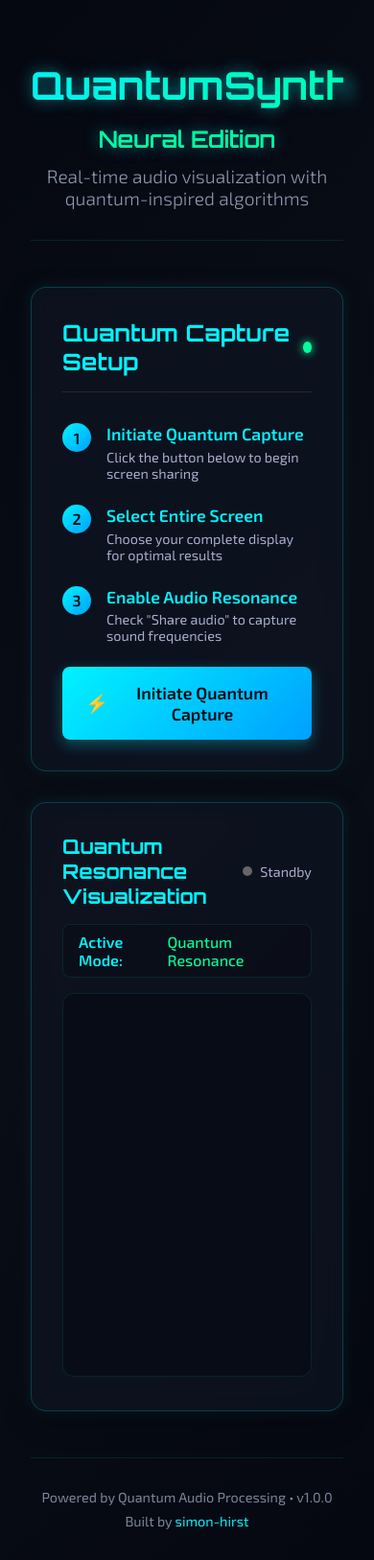
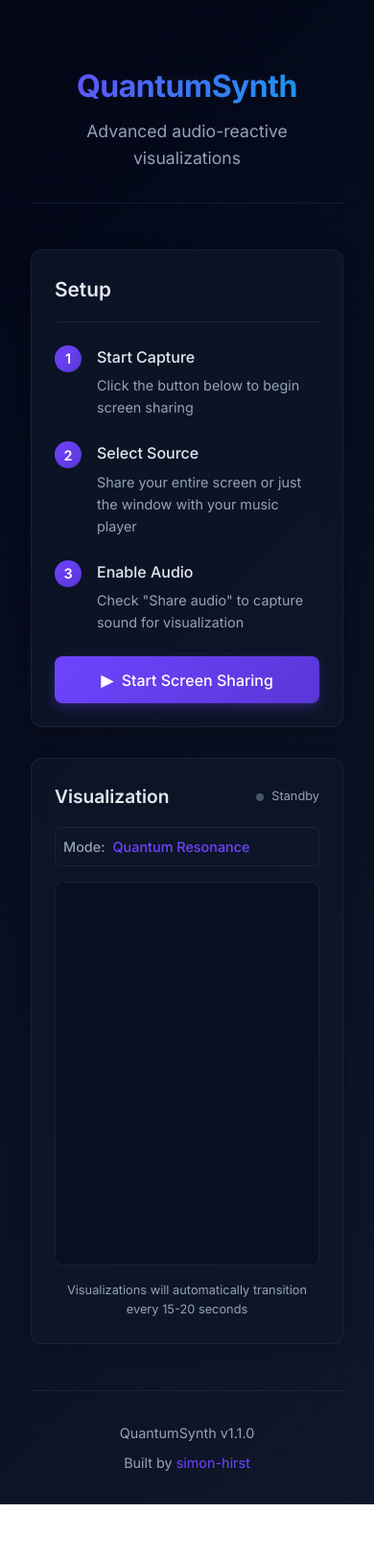
Before and after one commit to simon-hirst/quantum-synth-ultimate, a website built with Vite: page frontend/index.html in a window 390 px wide. Shown: the whole page at 96% size. After the commit the page ends 1568 px from the top, so only its background shows below. Built offline with nearby package versions, Linux system fonts and the light colour scheme.

Commit message:
feat: professional UI redesign with smooth transitions

```diff
--- a/frontend/src/main.ts
+++ b/frontend/src/main.ts
@@ -8,7 +8,10 @@ class QuantumSynth {
   private dataArray: Uint8Array | null = null;
   private animationFrame: number | null = null;
   private currentVisualization: number = 0;
+  private nextVisualization: number = 0;
   private visualizationTimer: number | null = null;
+  private transitionProgress: number = 0;
+  private isTransitioning: boolean = false;
   private visualizationNames = ['Quantum Resonance', 'Neural Particles', 'Temporal Waveforms'];
   private visualizationElement: HTMLElement;
 
@@ -48,15 +51,28 @@ class QuantumSynth {
   }
 
   private startVisualizationSwitching() {
-    // Switch visualizations every 10-15 seconds
+    // Switch visualizations every 15-20 seconds
     const switchVisualization = () => {
-      this.currentVisualization = (this.currentVisualization + 1) % 3;
-      this.visualizationElement.textContent = this.visualizationNames[this.currentVisualization];
-      this.visualizationTimer = setTimeout(switchVisualization, 10000 + Math.random() * 5000);
+      this.nextVisualization = (this.currentVisualization + 1 + Math.floor(Math.random() * 2)) % 3;
+      this.isTransitioning = true;
+      this.transitionProgress = 0;
+
+      // Update UI to show next visualization
+      this.visualizationElement.textContent =
+        `${this.visualizationNames[this.currentVisualization]} → ${this.visualizationNames[this.nextVisualization]}`;
+
+      // Complete transition after 2 seconds
+      setTimeout(() => {
+        this.currentVisualization = this.nextVisualization;
+        this.isTransitioning = false;
+        this.visualizationElement.textContent = this.visualizationNames[this.currentVisualization];
+      }, 2000);
+
+      this.visualizationTimer = setTimeout(switchVisualization, 15000 + Math.random() * 5000);
     };
 
     this.visualizationElement.textContent = this.visualizationNames[this.currentVisualization];
-    this.visualizationTimer = setTimeout(switchVisualization, 10000 + Math.random() * 5000);
+    this.visualizationTimer = setTimeout(switchVisualization, 15000 + Math.random() * 5000);
   }
 
   private visualize() {
@@ -64,12 +80,33 @@ class QuantumSynth {
 
     this.analyser.getByteFrequencyData(this.dataArray);
 
-    // Clear canvas
-    this.ctx.fillStyle = 'rgba(5, 8, 17, 0.1)';
+    // Clear canvas with a subtle dark background
+    this.ctx.fillStyle = 'rgba(10, 12, 18, 0.2)';
     this.ctx.fillRect(0, 0, this.canvas.width/2, this.canvas.height/2);
 
-    // Call appropriate visualization based on current mode
-    switch (this.currentVisualization) {
+    // Handle transitions
+    if (this.isTransitioning) {
+      this.transitionProgress += 0.02;
+      if (this.transitionProgress > 1) this.transitionProgress = 1;
+
+      // Draw both visualizations during transition
+      this.ctx.globalAlpha = 1 - this.transitionProgress;
+      this.drawVisualization(this.currentVisualization);
+
+      this.ctx.globalAlpha = this.transitionProgress;
+      this.drawVisualization(this.nextVisualization);
+
+      this.ctx.globalAlpha = 1;
+    } else {
+      // Draw single visualization
+      this.drawVisualization(this.currentVisualization);
+    }
+
+    this.animationFrame = requestAnimationFrame(() => this.visualize());
+  }
+
+  private drawVisualization(visualization: number) {
+    switch (visualization) {
       case 0:
         this.drawQuantumResonance();
         break;
@@ -80,8 +117,6 @@ class QuantumSynth {
         this.drawTemporalWaveforms();
         break;
     }
-
-    this.animationFrame = requestAnimationFrame(() => this.visualize());
   }
 
   private drawQuantumResonance() {
@@ -104,9 +139,10 @@ class QuantumSynth {
       const y2 = Math.sin(angle) * (radius + amplitude * radius * 0.5);
 
       // Create gradient for each segment
+      const hue = (i * 360 / this.dataArray!.length + Date.now() / 50) % 360;
       const segmentGradient = this.ctx.createLinearGradient(x1, y1, x2, y2);
-      segmentGradient.addColorStop(0, `hsl(${i * 360 / this.dataArray!.length}, 100%, 70%)`);
-      segmentGradient.addColorStop(1, `hsl(${(i * 360 / this.dataArray!.length + 60) % 360}, 100%, 50%)`);
+      segmentGradient.addColorStop(0, `hsl(${hue}, 80%, 65%)`);
+      segmentGradient.addColorStop(1, `hsl(${(hue + 40) % 360}, 80%, 45%)`);
 
       this.ctx.strokeStyle = segmentGradient;
       this.ctx.lineWidth = 2 + amplitude * 3;
@@ -118,8 +154,8 @@ class QuantumSynth {
 
     // Draw central quantum core
     const coreGradient = this.ctx.createRadialGradient(0, 0, 0, 0, 0, radius * 0.2);
-    coreGradient.addColorStop(0, 'rgba(255, 255, 255, 0.8)');
-    coreGradient.addColorStop(1, 'rgba(100, 200, 255, 0.5)');
+    coreGradient.addColorStop(0, 'rgba(255, 255, 255, 0.9)');
+    coreGradient.addColorStop(1, 'rgba(120, 150, 255, 0.5)');
 
     this.ctx.beginPath();
     this.ctx.arc(0, 0, radius * 0.2, 0, 2 * Math.PI);
@@ -145,9 +181,10 @@ class QuantumSynth {
       const size = 2 + amplitude * 8;
 
       // Create gradient for particle
+      const hue = (i * 360 / particleCount + Date.now() / 40) % 360;
       const gradient = this.ctx.createRadialGradient(x, y, 0, x, y, size);
-      gradient.addColorStop(0, `hsla(${i * 360 / particleCount}, 100%, 70%, 0.8)`);
-      gradient.addColorStop(1, `hsla(${(i * 360 / particleCount + 60) % 360}, 100%, 50%, 0.2)`);
+      gradient.addColorStop(0, `hsla(${hue}, 80%, 70%, 0.9)`);
+      gradient.addColorStop(1, `hsla(${(hue + 30) % 360}, 80%, 50%, 0.2)`);
 
       this.ctx.beginPath();
       this.ctx.arc(x, y, size, 0, 2 * Math.PI);
@@ -165,7 +202,7 @@ class QuantumSynth {
         this.ctx.beginPath();
         this.ctx.moveTo(prevX, prevY);
         this.ctx.lineTo(x, y);
-        this.ctx.strokeStyle = `hsla(${i * 360 / particleCount}, 100%, 60%, ${0.2 + amplitude * 0.6})`;
+        this.ctx.strokeStyle = `hsla(${hue}, 70%, 60%, ${0.2 + amplitude * 0.6})`;
         this.ctx.lineWidth = 1;
         this.ctx.stroke();
       }
@@ -180,8 +217,8 @@ class QuantumSynth {
 
     // Draw background gradient
     const bgGradient = this.ctx.createLinearGradient(0, 0, width, 0);
-    bgGradient.addColorStop(0, 'rgba(0, 20, 40, 0.3)');
-    bgGradient.addColorStop(1, 'rgba(0, 40, 80, 0.3)');
+    bgGradient.addColorStop(0, 'rgba(15, 20, 30, 0.4)');
+    bgGradient.addColorStop(1, 'rgba(20, 25, 35, 0.4)');
 
     this.ctx.fillStyle = bgGradient;
     this.ctx.fillRect(0, centerY - height/2, width, height);
@@ -203,10 +240,11 @@ class QuantumSynth {
     }
 
     // Create waveform gradient
+    const timeOffset = Date.now() / 100;
     const waveformGradient = this.ctx.createLinearGradient(0, 0, width, 0);
-    waveformGradient.addColorStop(0, '#00f3ff');
-    waveformGradient.addColorStop(0.5, '#ff00d6');
-    waveformGradient.addColorStop(1, '#00ff9d');
+    waveformGradient.addColorStop(0, `hsl(${(timeOffset) % 360}, 70%, 65%)`);
+    waveformGradient.addColorStop(0.5, `hsl(${(timeOffset + 120) % 360}, 70%, 65%)`);
+    waveformGradient.addColorStop(1, `hsl(${(timeOffset + 240) % 360}, 70%, 65%)`);
 
     this.ctx.strokeStyle = waveformGradient;
     this.ctx.lineWidth = 3;
@@ -218,9 +256,9 @@ class QuantumSynth {
     this.ctx.closePath();
 
     const fillGradient = this.ctx.createLinearGradient(0, 0, width, 0);
-    fillGradient.addColorStop(0, 'rgba(0, 243, 255, 0.2)');
-    fillGradient.addColorStop(0.5, 'rgba(255, 0, 214, 0.2)');
-    fillGradient.addColorStop(1, 'rgba(0, 255, 157, 0.2)');
+    fillGradient.addColorStop(0, `hsla(${(timeOffset) % 360}, 70%, 65%, 0.2)`);
+    fillGradient.addColorStop(0.5, `hsla(${(timeOffset + 120) % 360}, 70%, 65%, 0.2)`);
+    fillGradient.addColorStop(1, `hsla(${(timeOffset + 240) % 360}, 70%, 65%, 0.2)`);
 
     this.ctx.fillStyle = fillGradient;
     this.ctx.fill();
@@ -246,15 +284,14 @@ document.addEventListener('DOMContentLoaded', () => {
   app.innerHTML = `
     <div class="quantum-container">
       <div class="quantum-header">
-        <h1 class="quantum-title">QuantumSynth <span class="neural-edition">Neural Edition</span></h1>
-        <p class="quantum-subtitle">Real-time audio visualization with quantum-inspired algorithms</p>
+        <h1 class="quantum-title">QuantumSynth</h1>
+        <p class="quantum-subtitle">Advanced audio-reactive visualizations</p>
       </div>
 
       <div class="quantum-content">
         <div class="quantum-card">
           <div class="card-header">
-            <h2>Quantum Capture Setup</h2>
-            <div class="pulse-dot"></div>
+            <h2>Setup</h2>
           </div>
 
           <div class="card-body">
@@ -262,7 +299,7 @@ document.addEventListener('DOMContentLoaded', () => {
               <div class="instruction-step">
                 <div class="step-number">1</div>
                 <div class="step-content">
-                  <h3>Initiate Quantum Capture</h3>
+                  <h3>Start Capture</h3>
                   <p>Click the button below to begin screen sharing</p>
                 </div>
               </div>
@@ -270,50 +307,53 @@ document.addEventListener('DOMContentLoaded', () => {
               <div class="instruction-step">
                 <div class="step-number">2</div>
                 <div class="step-content">
-                  <h3>Select Entire Screen</h3>
-                  <p>Choose your complete display for optimal results</p>
+                  <h3>Select Source</h3>
+                  <p>Share your entire screen or just the window with your music player</p>
                 </div>
               </div>
 
               <div class="instruction-step">
                 <div class="step-number">3</div>
                 <div class="step-content">
-                  <h3>Enable Audio Resonance</h3>
-                  <p>Check "Share audio" to capture sound frequencies</p>
+                  <h3>Enable Audio</h3>
+                  <p>Check "Share audio" to capture sound for visualization</p>
                 </div>
               </div>
             </div>
 
             <button id="startButton" class="quantum-btn primary">
-              <span class="btn-icon">⚡</span>
-              Initiate Quantum Capture
+              <span class="btn-icon">▶</span>
+              Start Screen Sharing
             </button>
 
             <button id="stopButton" class="quantum-btn secondary" style="display: none;">
-              <span class="btn-icon">⏹️</span>
-              Terminate Connection
+              <span class="btn-icon">⏹</span>
+              Stop Sharing
             </button>
           </div>
         </div>
 
         <div class="visualization-container">
           <div class="viz-header">
-            <h3>Quantum Resonance Visualization</h3>
+            <h3>Visualization</h3>
             <div class="status-indicator">
               <span class="status-dot"></span>
               <span class="status-text">Standby</span>
             </div>
           </div>
           <div class="viz-mode">
-            <span class="mode-label">Active Mode:</span>
+            <span class="mode-label">Mode:</span>
             <span id="currentVisualization">Quantum Resonance</span>
           </div>
           <canvas id="visualizer"></canvas>
+          <div class="viz-footer">
+            <p>Visualizations will automatically transition every 15-20 seconds</p>
+          </div>
         </div>
       </div>
 
       <div class="quantum-footer">
-        <p>Powered by Quantum Audio Processing • v1.0.0</p>
+        <p>QuantumSynth v1.1.0</p>
         <p class="github-attribution">Built by <a href="https://github.com/simon-hirst" target="_blank" rel="noopener">simon-hirst</a></p>
       </div>
     </div>
@@ -344,7 +384,7 @@ document.addEventListener('DOMContentLoaded', () => {
         audio: true
       })
       .then(stream => {
-        console.log('Quantum capture established');
+        console.log('Screen sharing started');
         mediaStream = stream;
         startButton.style.display = 'none';
         stopButton.style.display = 'block';
@@ -360,16 +400,16 @@ document.addEventListener('DOMContentLoaded', () => {
         }
       })
       .catch(error => {
-        console.error('Quantum capture failed:', error);
+        console.error('Error starting screen share:', error);
         startButton.disabled = false;
-        startButton.innerHTML = '<span class="btn-icon">⚡</span> Retry Quantum Capture';
+        startButton.innerHTML = '<span class="btn-icon">▶</span> Try Again';
         statusDot.classList.remove('pending');
         statusText.textContent = 'Error';
       });
     } else {
-      alert('Quantum capture not supported in this browser');
+      alert('Screen sharing not supported in this browser');
       startButton.disabled = false;
-      startButton.innerHTML = '<span class="btn-icon">⚡</span> Initiate Quantum Capture';
+      startButton.innerHTML = '<span class="btn-icon">▶</span> Start Screen Sharing';
       statusText.textContent = 'Unsupported';
     }
   }
@@ -384,7 +424,7 @@ document.addEventListener('DOMContentLoaded', () => {
     stopButton.style.display = 'none';
     startButton.style.display = 'block';
     startButton.disabled = false;
-    startButton.innerHTML = '<span class="btn-icon">⚡</span> Initiate Quantum Capture';
+    startButton.innerHTML = '<span class="btn-icon">▶</span> Start Screen Sharing';
     statusDot.classList.remove('active');
     statusText.textContent = 'Standby';
   }
--- a/frontend/src/style.css
+++ b/frontend/src/style.css
@@ -1,16 +1,17 @@
-@import url('https://fonts.googleapis.com/css2?family=Orbitron:wght@400;500;700&family=Exo+2:wght@300;400;500;600&display=swap');
+@import url('https://fonts.googleapis.com/css2?family=Inter:wght@300;400;500;600;700&display=swap');
 
 :root {
-  --primary: #00f3ff;
-  --primary-dark: #00a0ff;
-  --secondary: #ff00d6;
-  --accent: #00ff9d;
-  --dark: #0a0e17;
-  --darker: #050811;
-  --light: #ccd6f6;
-  --card-bg: rgba(15, 20, 35, 0.7);
-  --card-border: rgba(0, 243, 255, 0.2);
-  --glow: 0 0 10px var(--primary), 0 0 20px var(--primary);
+  --primary: #6e44ff;
+  --primary-dark: #5a36d6;
+  --secondary: #0ea5e9;
+  --accent: #10b981;
+  --dark: #0f172a;
+  --darker: #020617;
+  --light: #f1f5f9;
+  --card-bg: rgba(15, 23, 42, 0.7);
+  --card-border: rgba(148, 163, 184, 0.1);
+  --text-primary: #e2e8f0;
+  --text-secondary: #94a3b8;
 }
 
 * {
@@ -20,11 +21,12 @@
 }
 
 body {
-  background: linear-gradient(135deg, var(--darker) 0%, var(--dark) 50%, var(--darker) 100%);
-  color: var(--light);
-  font-family: 'Exo 2', sans-serif;
+  background: linear-gradient(135deg, var(--darker) 0%, var(--dark) 100%);
+  color: var(--text-primary);
+  font-family: 'Inter', sans-serif;
   min-height: 100vh;
   overflow-x: hidden;
+  line-height: 1.6;
 }
 
 .quantum-container {
@@ -40,31 +42,24 @@ body {
   text-align: center;
   margin-bottom: 3rem;
   padding: 2rem 0;
-  border-bottom: 1px solid rgba(0, 243, 255, 0.1);
+  border-bottom: 1px solid rgba(148, 163, 184, 0.1);
 }
 
 .quantum-title {
-  font-family: 'Orbitron', sans-serif;
-  font-size: 3.5rem;
+  font-size: 2.5rem;
   font-weight: 700;
-  background: linear-gradient(45deg, var(--primary), var(--accent));
+  background: linear-gradient(135deg, var(--primary) 0%, var(--secondary) 100%);
   -webkit-background-clip: text;
   background-clip: text;
   color: transparent;
   margin-bottom: 0.5rem;
-  text-shadow: 0 0 15px rgba(0, 243, 255, 0.5);
-}
-
-.neural-edition {
-  font-size: 1.5rem;
-  font-weight: 500;
-  color: var(--accent);
+  letter-spacing: -0.5px;
 }
 
 .quantum-subtitle {
-  font-size: 1.2rem;
-  color: rgba(204, 214, 246, 0.7);
-  font-weight: 300;
+  font-size: 1.1rem;
+  color: var(--text-secondary);
+  font-weight: 400;
 }
 
 .quantum-content {
@@ -77,40 +72,22 @@ body {
 .quantum-card {
   background: var(--card-bg);
   border: 1px solid var(--card-border);
-  border-radius: 16px;
-  padding: 2rem;
+  border-radius: 12px;
+  padding: 1.5rem;
   backdrop-filter: blur(10px);
-  box-shadow: 0 10px 30px rgba(0, 0, 0, 0.3), 0 0 15px rgba(0, 243, 255, 0.1);
+  box-shadow: 0 4px 20px rgba(0, 0, 0, 0.2);
 }
 
 .card-header {
-  display: flex;
-  justify-content: space-between;
-  align-items: center;
-  margin-bottom: 2rem;
+  margin-bottom: 1.5rem;
   padding-bottom: 1rem;
-  border-bottom: 1px solid rgba(255, 255, 255, 0.1);
+  border-bottom: 1px solid rgba(148, 163, 184, 0.1);
 }
 
 .card-header h2 {
-  font-family: 'Orbitron', sans-serif;
-  font-size: 1.5rem;
-  color: var(--primary);
-}
-
-.pulse-dot {
-  width: 12px;
-  height: 12px;
-  background: var(--accent);
-  border-radius: 50%;
-  box-shadow: 0 0 10px var(--accent);
-  animation: pulse 2s infinite;
-}
-
-@keyframes pulse {
-  0% { opacity: 0.7; }
-  50% { opacity: 1; }
-  100% { opacity: 0.7; }
+  font-size: 1.3rem;
+  font-weight: 600;
+  color: var(--text-primary);
 }
 
 .instruction-step {
@@ -121,26 +98,28 @@ body {
 
 .step-number {
   background: linear-gradient(135deg, var(--primary), var(--primary-dark));
-  color: var(--darker);
-  width: 30px;
-  height: 30px;
+  color: white;
+  width: 28px;
+  height: 28px;
   border-radius: 50%;
   display: flex;
   align-items: center;
   justify-content: center;
-  font-weight: bold;
+  font-weight: 600;
+  font-size: 0.9rem;
   margin-right: 1rem;
   flex-shrink: 0;
 }
 
 .step-content h3 {
-  font-size: 1.1rem;
+  font-size: 1rem;
   margin-bottom: 0.3rem;
-  color: var(--primary);
+  color: var(--text-primary);
+  font-weight: 500;
 }
 
 .step-content p {
-  color: rgba(204, 214, 246, 0.8);
+  color: var(--text-secondary);
   font-size: 0.9rem;
 }
 
@@ -149,51 +128,52 @@ body {
   align-items: center;
   justify-content: center;
   width: 100%;
-  padding: 1rem 1.5rem;
+  padding: 0.875rem 1.5rem;
   border: none;
   border-radius: 8px;
-  font-family: 'Exo 2', sans-serif;
-  font-size: 1.1rem;
-  font-weight: 600;
+  font-family: 'Inter', sans-serif;
+  font-size: 1rem;
+  font-weight: 500;
   cursor: pointer;
-  transition: all 0.3s ease;
+  transition: all 0.2s ease;
   margin-top: 1.5rem;
 }
 
 .quantum-btn.primary {
   background: linear-gradient(135deg, var(--primary), var(--primary-dark));
-  color: var(--darker);
-  box-shadow: 0 5px 15px rgba(0, 243, 255, 0.3);
+  color: white;
+  box-shadow: 0 4px 12px rgba(110, 68, 255, 0.3);
 }
 
 .quantum-btn.primary:hover {
-  transform: translateY(-2px);
-  box-shadow: 0 8px 25px rgba(0, 243, 255, 0.5);
+  transform: translateY(-1px);
+  box-shadow: 0 6px 16px rgba(110, 68, 255, 0.4);
 }
 
 .quantum-btn.secondary {
-  background: rgba(255, 0, 214, 0.1);
-  color: var(--secondary);
-  border: 1px solid rgba(255, 0, 214, 0.3);
+  background: rgba(148, 163, 184, 0.1);
+  color: var(--text-primary);
+  border: 1px solid rgba(148, 163, 184, 0.2);
 }
 
 .quantum-btn.secondary:hover {
-  background: rgba(255, 0, 214, 0.2);
-  box-shadow: 0 0 15px rgba(255, 0, 214, 0.3);
+  background: rgba(148, 163, 184, 0.15);
 }
 
 .btn-icon {
   margin-right: 0.5rem;
-  font-size: 1.2rem;
+  font-size: 1.1rem;
 }
 
 .visualization-container {
   background: var(--card-bg);
   border: 1px solid var(--card-border);
-  border-radius: 16px;
-  padding: 2rem;
+  border-radius: 12px;
+  padding: 1.5rem;
   backdrop-filter: blur(10px);
-  box-shadow: 0 10px 30px rgba(0, 0, 0, 0.3), 0 0 15px rgba(0, 243, 255, 0.1);
+  box-shadow: 0 4px 20px rgba(0, 0, 0, 0.2);
+  display: flex;
+  flex-direction: column;
 }
 
 .viz-header {
@@ -204,30 +184,32 @@ body {
 }
 
 .viz-header h3 {
-  font-family: 'Orbitron', sans-serif;
-  font-size: 1.3rem;
-  color: var(--primary);
+  font-size: 1.2rem;
+  font-weight: 600;
+  color: var(--text-primary);
 }
 
 .viz-mode {
   display: flex;
   align-items: center;
   margin-bottom: 1rem;
-  padding: 0.5rem 1rem;
-  background: rgba(0, 0, 0, 0.2);
-  border-radius: 8px;
-  border: 1px solid rgba(0, 243, 255, 0.1);
+  padding: 0.5rem;
+  background: rgba(15, 23, 42, 0.5);
+  border-radius: 6px;
+  border: 1px solid rgba(148, 163, 184, 0.1);
 }
 
 .mode-label {
-  font-weight: 600;
+  font-weight: 500;
   margin-right: 0.5rem;
-  color: var(--primary);
+  color: var(--text-secondary);
+  font-size: 0.9rem;
 }
 
 #currentVisualization {
-  color: var(--accent);
+  color: var(--primary);
   font-weight: 500;
+  font-size: 0.9rem;
 }
 
 .status-indicator {
@@ -236,43 +218,54 @@ body {
 }
 
 .status-dot {
-  width: 10px;
-  height: 10px;
+  width: 8px;
+  height: 8px;
   border-radius: 50%;
   margin-right: 0.5rem;
-  background: #666;
+  background: #475569;
 }
 
 .status-dot.pending {
-  background: #ffcc00;
-  box-shadow: 0 0 10px #ffcc00;
+  background: #f59e0b;
+  box-shadow: 0 0 6px #f59e0b;
   animation: pulse 1.5s infinite;
 }
 
 .status-dot.active {
   background: var(--accent);
-  box-shadow: 0 0 10px var(--accent);
+  box-shadow: 0 0 6px var(--accent);
 }
 
 .status-text {
-  font-size: 0.9rem;
-  color: rgba(204, 214, 246, 0.8);
+  font-size: 0.8rem;
+  color: var(--text-secondary);
 }
 
 #visualizer {
   width: 100%;
   height: 400px;
-  border-radius: 12px;
-  background: rgba(5, 8, 17, 0.5);
-  border: 1px solid rgba(0, 243, 255, 0.1);
+  border-radius: 8px;
+  background: rgba(2, 6, 23, 0.3);
+  border: 1px solid rgba(148, 163, 184, 0.1);
+  margin-bottom: 1rem;
+}
+
+.viz-footer {
+  margin-top: auto;
+}
+
+.viz-footer p {
+  font-size: 0.8rem;
+  color: var(--text-secondary);
+  text-align: center;
 }
 
 .quantum-footer {
   margin-top: 3rem;
   padding-top: 2rem;
-  border-top: 1px solid rgba(0, 243, 255, 0.1);
+  border-top: 1px solid rgba(148, 163, 184, 0.1);
   text-align: center;
-  color: rgba(204, 214, 246, 0.6);
+  color: var(--text-secondary);
   font-size: 0.9rem;
 }
 
@@ -283,12 +276,17 @@ body {
 .github-attribution a {
   color: var(--primary);
   text-decoration: none;
-  transition: all 0.3s ease;
+  transition: all 0.2s ease;
 }
 
 .github-attribution a:hover {
-  color: var(--accent);
-  text-shadow: 0 0 8px rgba(0, 255, 157, 0.5);
+  color: var(--secondary);
+}
+
+@keyframes pulse {
+  0% { opacity: 0.7; }
+  50% { opacity: 1; }
+  100% { opacity: 0.7; }
 }
 
 @media (max-width: 968px) {
@@ -297,6 +295,6 @@ body {
   }
 
   .quantum-title {
-    font-size: 2.5rem;
+    font-size: 2rem;
   }
 }
```
Also changed, not shown: frontend/dist/assets/index-BBNM-naD.css (added), frontend/dist/assets/index-BmGcB8-D.css (deleted), frontend/dist/assets/index-DXlrOrYh.js (added), frontend/dist/assets/index-DmYBA1QU.js (deleted), frontend/dist/index.html, 1 other file.
